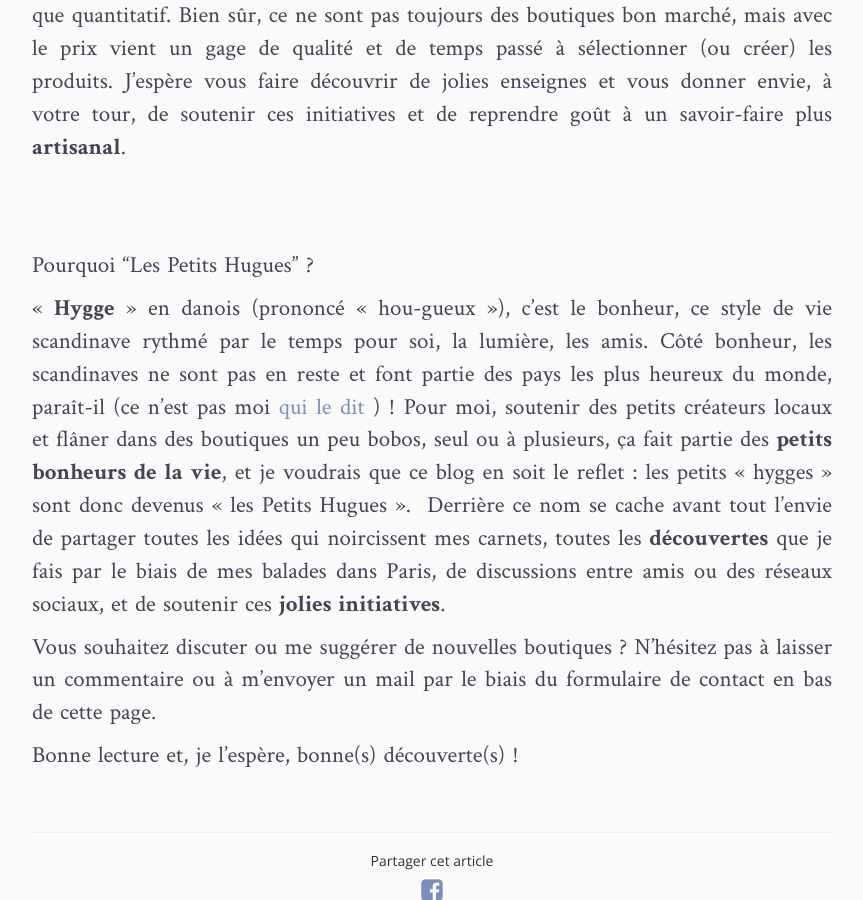
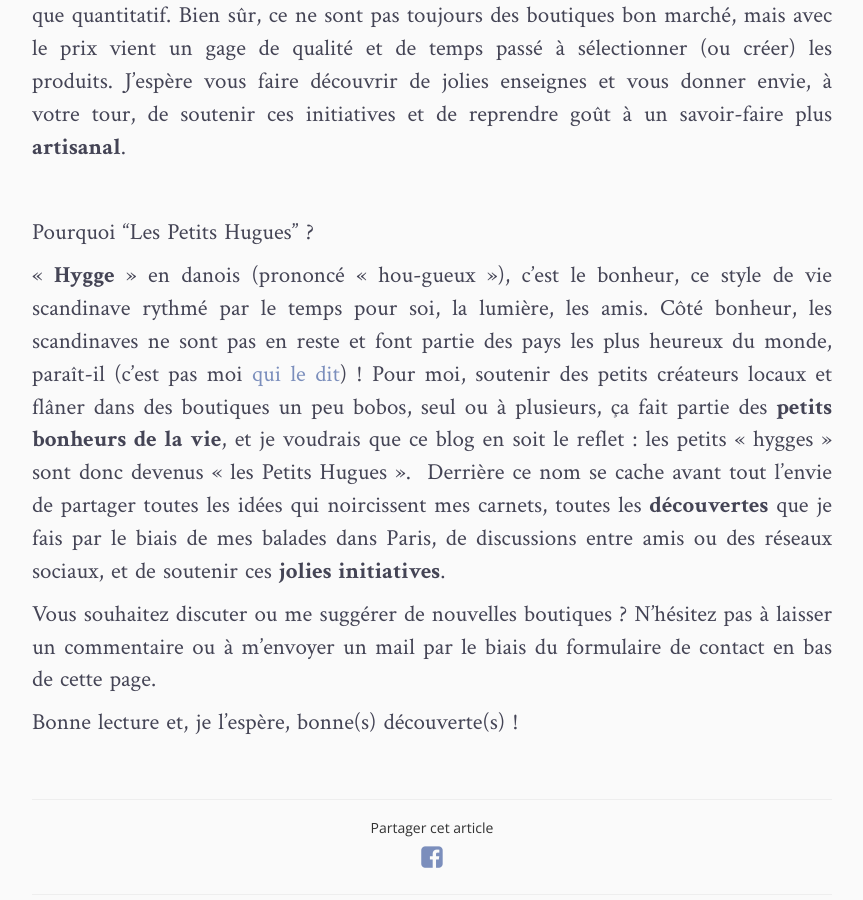
Before and after one commit to lespetitshugues/lespetitshugues.github.io, a Jekyll site: the page built from _posts/2017-05-12-les-petits-quoi.md, in a window 1280 px wide and 900 px high, scrolled down 1380 px. Shown: the whole window, without its empty margins (208-1071 px from the left). Built offline with Jekyll 4.4.1, drawn with Linux system fonts in a browser that asks for light colours; nearby versions of some CDN libraries; comment, search, counter and statistics services are not loaded.

Commit message:
Update from Forestry.io - 2017-05-12-les-petits-quoi.md

```diff
--- a/_posts/2017-05-12-les-petits-quoi.md
+++ b/_posts/2017-05-12-les-petits-quoi.md
@@ -12,11 +12,11 @@ Bienvenue chez Les Petits Hugues !
 
 Je m’appelle Valentine et je suis étudiante en économie et en psychologie, mais avant tout férue de décoration, de plantes, de bijoux de petits créateurs et de tout ce qui est **fait maison**. J’habite à Paris depuis quelques mois, et j’ai été étonnée par le nombre de **créateurs indépendants** qui se lancent dans leur propre entreprise, que ce soit de la décoration, des accessoires, des vêtements ou encore de la peinture. Ils ont parfois l’occasion d’ouvrir une boutique, mais beaucoup vendent leurs créations sur leur propre site internet. C’est pour faire partager ces découvertes que j’ai eu l’idée de créer un blog qui soit une sorte de **vitrine virtuelle** sur ces indépendants qui souhaitent se démarquer des grandes chaînes, et revenir à un mode de consommation plus qualitatif que quantitatif. Bien sûr, ce ne sont pas toujours des boutiques bon marché, mais avec le prix vient un gage de qualité et de temps passé à sélectionner (ou créer) les produits. J’espère vous faire découvrir de jolies enseignes et vous donner envie, à votre tour, de soutenir ces initiatives et de reprendre goût à un savoir-faire plus **artisanal**.
 
-<br><br>
+<br>
 
 Pourquoi "Les Petits Hugues" ?
 
-« **Hygge** » en danois (prononcé « hou-gueux »), c’est le bonheur, ce style de vie scandinave rythmé par le temps pour soi, la lumière, les amis. Côté bonheur, les scandinaves ne sont pas en reste et font partie des pays les plus heureux du monde, paraît-il (ce n’est pas moi <a href="http://www.lemonde.fr/europe/article/2017/03/21/la-norvege-pays-le-plus-heureux-du-monde_5098268_3214.html" class="">qui le dit</a> ) ! Pour moi, soutenir des petits créateurs locaux et flâner dans des boutiques un peu bobos, seul ou à plusieurs, ça fait partie des **petits bonheurs de la vie**, et je voudrais que ce blog en soit le reflet : les petits « hygges » sont donc devenus « les Petits Hugues ».  Derrière ce nom se cache avant tout l'envie de partager toutes les idées qui noircissent mes carnets, toutes les **découvertes** que je fais par le biais de mes balades dans Paris, de discussions entre amis ou des réseaux sociaux, et de soutenir ces **jolies initiatives**.
+« **Hygge** » en danois (prononcé « hou-gueux »), c’est le bonheur, ce style de vie scandinave rythmé par le temps pour soi, la lumière, les amis. Côté bonheur, les scandinaves ne sont pas en reste et font partie des pays les plus heureux du monde, paraît-il (c’est pas moi <a href="http://www.lemonde.fr/europe/article/2017/03/21/la-norvege-pays-le-plus-heureux-du-monde_5098268_3214.html" class="">qui le dit</a>) ! Pour moi, soutenir des petits créateurs locaux et flâner dans des boutiques un peu bobos, seul ou à plusieurs, ça fait partie des **petits bonheurs de la vie**, et je voudrais que ce blog en soit le reflet : les petits « hygges » sont donc devenus « les Petits Hugues ».  Derrière ce nom se cache avant tout l'envie de partager toutes les idées qui noircissent mes carnets, toutes les **découvertes** que je fais par le biais de mes balades dans Paris, de discussions entre amis ou des réseaux sociaux, et de soutenir ces **jolies initiatives**.
 
 Vous souhaitez discuter ou me suggérer de nouvelles boutiques ? N’hésitez pas à laisser un commentaire ou à m’envoyer un mail par le biais du formulaire de contact en bas de cette page.
 
```
